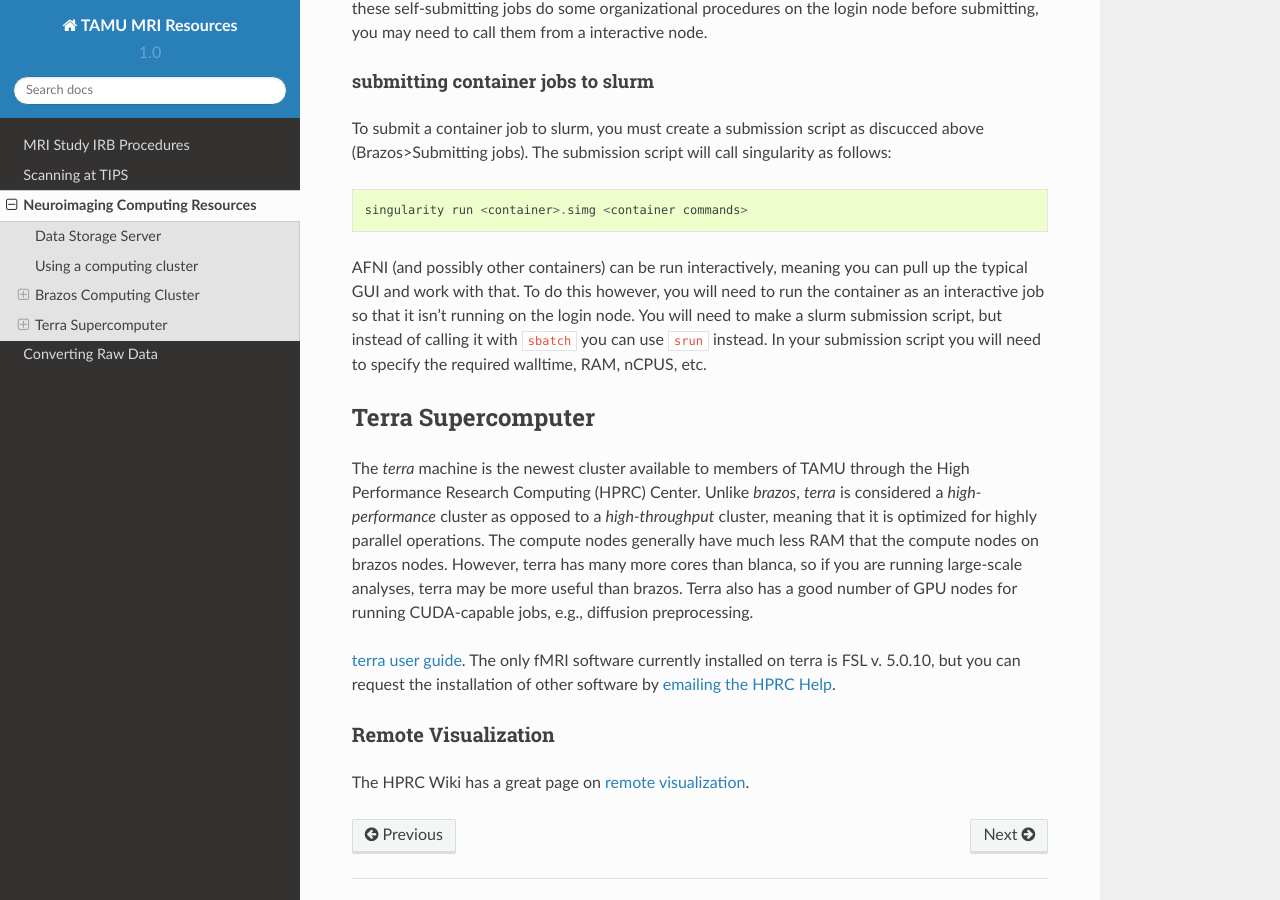
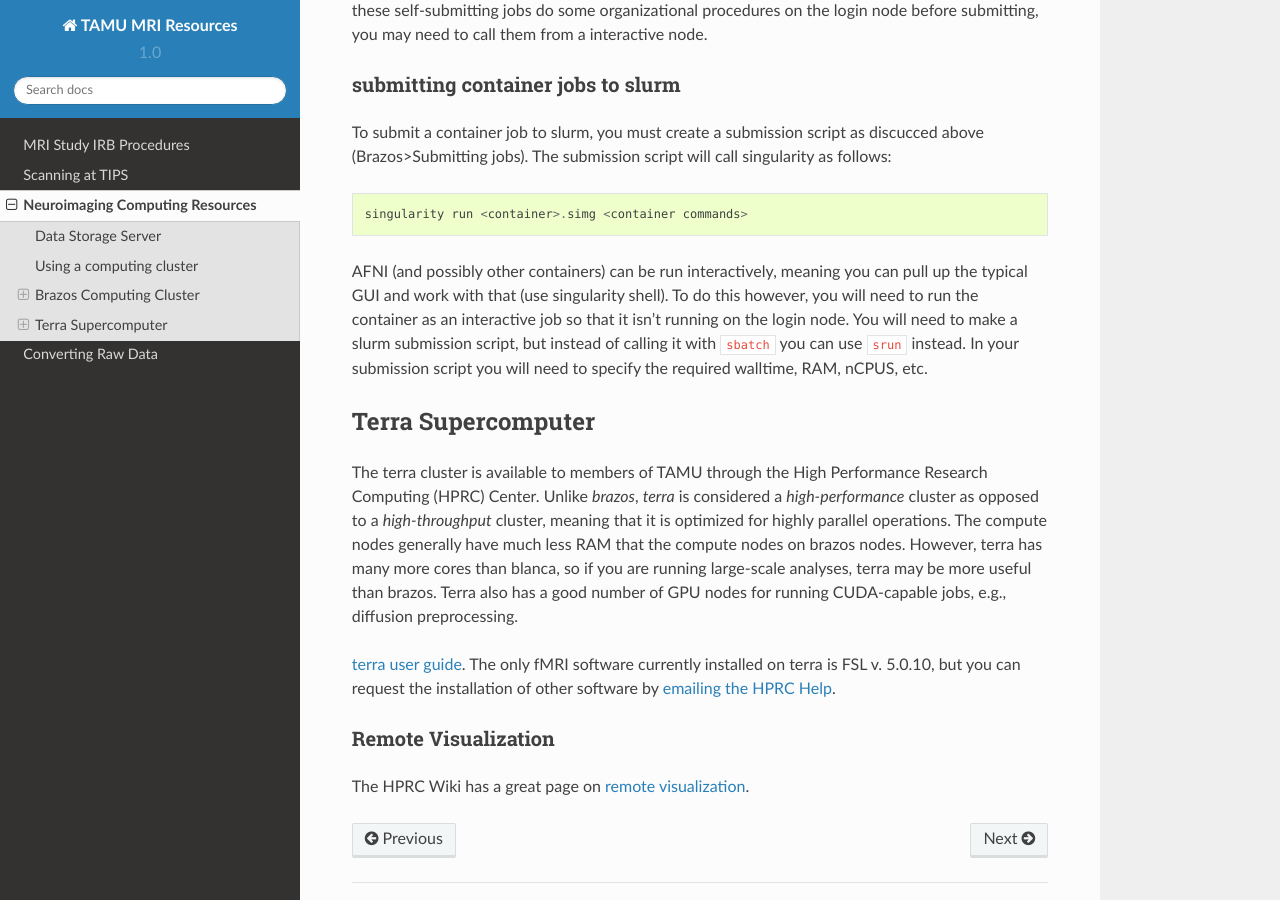
Before and after one commit to oricon/tamu_fmri, a Sphinx documentation site: the page built from docs/computing.rst, in a window 1280 px wide and 900 px high, scrolled down 3516 px. Built offline with Sphinx 7.4.7 and the Read the Docs theme 2.0.0, drawn with Linux system fonts in a browser that asks for light colours; some of the changed text lies outside the part shown.

Commit message:
minor changes to computing

```diff
--- a/docs/computing.rst
+++ b/docs/computing.rst
@@ -81,8 +81,8 @@
 	$ which fsl
 		/apps/psyc/fsl/5.0.11/bin/fsl
 
-Running containerized jobs
-~~~~~~~~~~~~~~~~~~~~~~~~~~
+Container packages
+------------------
 There is a growing trend in software to use *containers*, which are "lightweight, standalone, executable package of software that includes everything needed to run an application: code, runtime, system tools, system libraries and settings." Containers are useful for running software that require lots of library dependencies that might lead to compatability issues with software already on a system. **Docker** is a leader in the field of container packaging, and there are already several docker container images available for neuroimaging software, e.g., ``fmriprep`` and ``mriqc``. However, docker containers have issues with security on HPC systems, but there is a workaround called ``singularity``. ``singularity`` is available on ``brazos`` for running container images. Currently, the following containers are available on ``brazos``:
 
 - fmriprep (fMRI Pre-processing pipeline)
@@ -106,18 +106,18 @@
 FSL has a built in program for submitting jobs to slurm called ``fsl_sub`` that actually uses ``sbatch`` to submit your job to slurm. However, many packages will self-submit so you won't need to use ``fsl_sub``. A list of the self-submitting programs is found `here <https://fsl.fmrib.ox.ac.uk/fsl/fslwiki/SGE%20submission%20FAQ>`_, and includes ``feat``. Because many of these self-submitting jobs do some organizational procedures on the login node before submitting, you may need to call them from a interactive node.
 
 submitting container jobs to slurm
-~~~~~~~~~~~~~~~~~~~~~~~~~~~~~~~~~~
+----------------------------------
 To submit a container job to slurm, you must create a submission script as discucced above (Brazos>Submitting jobs). The submission script will call singularity as follows::
 
 	singularity run <container>.simg <container commands>
 
-AFNI (and possibly other containers) can be run interactively, meaning you can pull up the typical GUI and work with that. To do this however, you will need to run the container as an interactive job so that it isn't running on the login node. You will need to make a slurm submission script, but instead of calling it with ``sbatch`` you can use ``srun`` instead. In your submission script you will need to specify the required walltime, RAM, nCPUS, etc.
+AFNI (and possibly other containers) can be run interactively, meaning you can pull up the typical GUI and work with that (use singularity shell). To do this however, you will need to run the container as an interactive job so that it isn't running on the login node. You will need to make a slurm submission script, but instead of calling it with ``sbatch`` you can use ``srun`` instead. In your submission script you will need to specify the required walltime, RAM, nCPUS, etc.
 
 
 ===================
 Terra Supercomputer
 ===================
-The `terra` machine is the newest cluster available to members of TAMU through the High Performance Research Computing (HPRC) Center. Unlike `brazos`, `terra` is considered a `high-performance` cluster as opposed to a `high-throughput` cluster, meaning that it is optimized for highly parallel operations. The compute nodes generally have much less RAM that the compute nodes on brazos nodes. However, terra has many more cores than blanca, so if you are running large-scale analyses, terra may be more useful than brazos. Terra also has a good number of GPU nodes for running CUDA-capable jobs, e.g., diffusion preprocessing.
+The terra cluster is available to members of TAMU through the High Performance Research Computing (HPRC) Center. Unlike `brazos`, `terra` is considered a `high-performance` cluster as opposed to a `high-throughput` cluster, meaning that it is optimized for highly parallel operations. The compute nodes generally have much less RAM that the compute nodes on brazos nodes. However, terra has many more cores than blanca, so if you are running large-scale analyses, terra may be more useful than brazos. Terra also has a good number of GPU nodes for running CUDA-capable jobs, e.g., diffusion preprocessing.
 
 `terra user guide <https://hprc.tamu.edu/wiki/Terra>`_. The only fMRI software currently installed on terra is FSL v. 5.0.10, but you can request the installation of other software by `emailing the HPRC Help <mailto:help@hprc.tamu.edu>`_.
 
```
Also changed, not shown: 18 other files.
